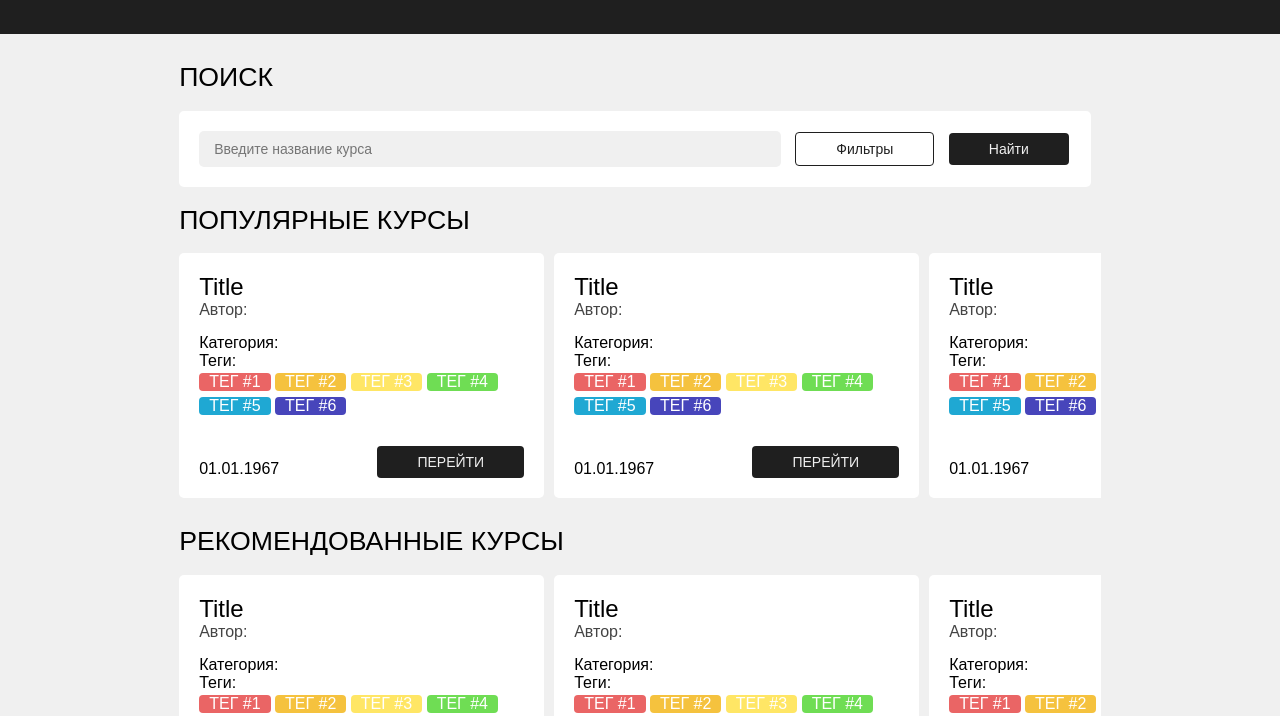
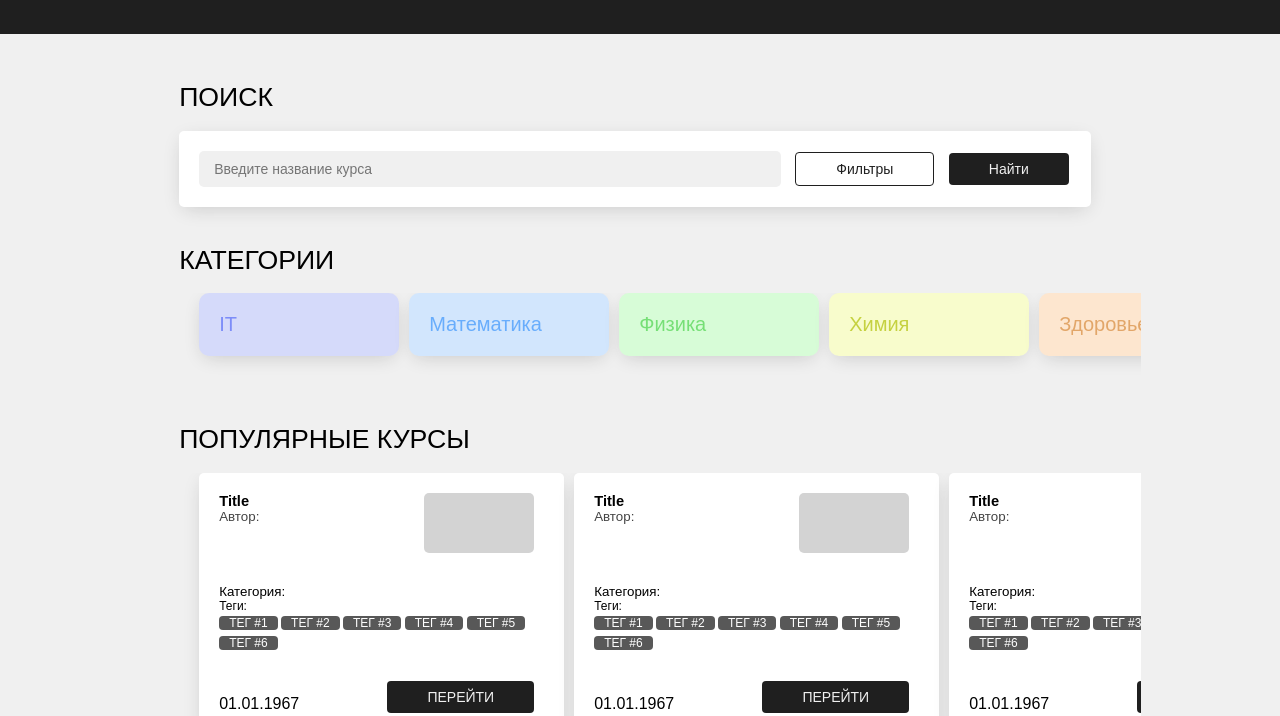
Before and after one commit to NevinLV/NevinLV.github.io, a plain HTML site: page home.html in a window 1280 px wide. Shown: the part 66-782 px from the top of the page. Drawn offline with Linux system fonts and the light colour scheme.

Commit message:
UPDATE 3.1

```diff
--- a/home.html
+++ b/home.html
@@ -69,11 +69,49 @@
             </div>
         </div>
 
+        <h1>КАТЕГОРИИ</h1>
+        <div class="List" id=Categories>
+            <div class="card block small" id="IT">
+                IT
+            </div>
+            <div class="card block small" id="MATH">
+                Математика
+            </div>
+            <div class="card block small" id="PHYSICS">
+                Физика
+            </div>
+            <div class="card block small" id="CHEMISTRY">
+                Химия
+            </div>
+            <div class="card block small" id="HEALTH">
+                Здоровье
+            </div>
+            <div class="card block small" id="ART">
+                Искусство
+            </div>
+            <div class="card block small" id="MUSIC">
+                Музыка
+            </div>
+            <div class="card block small" id="COOKERY">
+                Кулинария
+            </div>
+            <div class="card block small" id="OTHER">
+                Прочее
+            </div>
+        </div>
+
         <h1>ПОПУЛЯРНЫЕ КУРСЫ</h1>
         <div class="List" id="popular">
             <div class="card block" id="1">
+                <div class="lable">
+                    <div class="text">
                         <div class="title">Title</div>
                         <div class="autor">Автор:</div>
+                    </div>
+                    <div class="img">
+
+                    </div>
+                </div>
                 <div class="categor">Категория:</div>
                 <div class="tags">Теги: </br>
                     <div id="t1">
@@ -99,8 +137,15 @@
                 <button class="go">ПЕРЕЙТИ</button>
             </div>
             <div class="card block" id="2">
+                <div class="lable">
+                    <div class="text">
                         <div class="title">Title</div>
                         <div class="autor">Автор:</div>
+                    </div>
+                    <div class="img">
+
+                    </div>
+                </div>
                 <div class="categor">Категория:</div>
                             <div class="tags">Теги: </br>
                     <div id="t1">
@@ -126,8 +171,15 @@
                 <button class="go">ПЕРЕЙТИ</button>
             </div>
             <div class="card block" id="2">
+                <div class="lable">
+                    <div class="text">
                         <div class="title">Title</div>
                         <div class="autor">Автор:</div>
+                    </div>
+                    <div class="img">
+
+                    </div>
+                </div>
                 <div class="categor">Категория:</div>
                 <div class="tags">Теги: </br>
                     <div id="t1">
@@ -153,8 +205,15 @@
                 <button class="go">ПЕРЕЙТИ</button>
             </div>
             <div class="card block" id="3">
+                <div class="lable">
+                    <div class="text">
                         <div class="title">Title</div>
                         <div class="autor">Автор:</div>
+                    </div>
+                    <div class="img">
+
+                    </div>
+                </div>
                 <div class="categor">Категория:</div>
                             <div class="tags">Теги: </br>
                     <div id="t1">
@@ -180,8 +239,15 @@
                 <button class="go">ПЕРЕЙТИ</button>
             </div>
             <div class="card block" id="4">
+                <div class="lable">
+                    <div class="text">
                         <div class="title">Title</div>
                         <div class="autor">Автор:</div>
+                    </div>
+                    <div class="img">
+
+                    </div>
+                </div>
                 <div class="categor">Категория:</div>
                             <div class="tags">Теги: </br>
                     <div id="t1">
@@ -207,8 +273,15 @@
                 <button class="go">ПЕРЕЙТИ</button>
             </div>
             <div class="card block" id="5">
+                <div class="lable">
+                    <div class="text">
                         <div class="title">Title</div>
                         <div class="autor">Автор:</div>
+                    </div>
+                    <div class="img">
+
+                    </div>
+                </div>
                 <div class="categor">Категория:</div>
                             <div class="tags">Теги: </br>
                     <div id="t1">
@@ -238,8 +311,15 @@
         <h1>РЕКОМЕНДОВАННЫЕ КУРСЫ</h1>
         <div class="List" id="rec">
             <div class="card block" id="1">
+                <div class="lable">
+                    <div class="text">
                         <div class="title">Title</div>
                         <div class="autor">Автор:</div>
+                    </div>
+                    <div class="img">
+
+                    </div>
+                </div>
                 <div class="categor">Категория:</div>
                             <div class="tags">Теги: </br>
                     <div id="t1">
@@ -265,8 +345,15 @@
                 <button class="go">ПЕРЕЙТИ</button>
             </div>
             <div class="card block" id="2">
+                <div class="lable">
+                    <div class="text">
                         <div class="title">Title</div>
                         <div class="autor">Автор:</div>
+                    </div>
+                    <div class="img">
+
+                    </div>
+                </div>
                 <div class="categor">Категория:</div>
                             <div class="tags">Теги: </br>
                     <div id="t1">
@@ -292,8 +379,15 @@
                 <button class="go">ПЕРЕЙТИ</button>
             </div>
             <div class="card block" id="2">
+                <div class="lable">
+                    <div class="text">
                         <div class="title">Title</div>
                         <div class="autor">Автор:</div>
+                    </div>
+                    <div class="img">
+
+                    </div>
+                </div>
                 <div class="categor">Категория:</div>
                             <div class="tags">Теги: </br>
                     <div id="t1">
@@ -319,8 +413,15 @@
                 <button class="go">ПЕРЕЙТИ</button>
             </div>
             <div class="card block" id="3">
+                <div class="lable">
+                    <div class="text">
                         <div class="title">Title</div>
                         <div class="autor">Автор:</div>
+                    </div>
+                    <div class="img">
+
+                    </div>
+                </div>
                 <div class="categor">Категория:</div>
                             <div class="tags">Теги: </br>
                     <div id="t1">
@@ -346,8 +447,15 @@
                 <button class="go">ПЕРЕЙТИ</button>
             </div>
             <div class="card block" id="4">
+                <div class="lable">
+                    <div class="text">
                         <div class="title">Title</div>
                         <div class="autor">Автор:</div>
+                    </div>
+                    <div class="img">
+
+                    </div>
+                </div>
                 <div class="categor">Категория:</div>
                             <div class="tags">Теги: </br>
                     <div id="t1">
@@ -373,8 +481,15 @@
                 <button class="go">ПЕРЕЙТИ</button>
             </div>
             <div class="card block" id="5">
+                <div class="lable">
+                    <div class="text">
                         <div class="title">Title</div>
                         <div class="autor">Автор:</div>
+                    </div>
+                    <div class="img">
+
+                    </div>
+                </div>
                 <div class="categor">Категория:</div>
                             <div class="tags">Теги: </br>
                     <div id="t1">
--- a/style/design-tokens/colors.css
+++ b/style/design-tokens/colors.css
@@ -6,10 +6,24 @@
     --lgray: #D3D3D3;
     --white: #F0F0F0;
     --lwhite: #FAFAFA;
-    --t1: #EA6565;
-    --t2: #F5C23E;
-    --t3: #FFE665;
-    --t4: #6FDD54;
-    --t5: #1FA8D3;
-    --t6: #4745BB;
+
+    --c1: #d5dafa;
+    --c2: #d2e6fd;
+    --c3: #d7fcd7;
+    --c4: #f8fccc;
+    --c5: #fde6cf;
+    --c6: #fdcfcc;
+    --c7: #fdcaf2;
+    --c8: #d1d5f8;
+    --c9: #1F1F1F;
+
+    --tc1: #7d8df8;
+    --tc2: #68adfc;
+    --tc3: #76df76;
+    --tc4: #c5d140;
+    --tc5: #e2a669;
+    --tc6: #da726a;
+    --tc7: #d667be;
+    --tc8: #646ec9;
+    --tc9: #ffffff;
 }
--- a/style/design-tokens/elements.css
+++ b/style/design-tokens/elements.css
@@ -9,6 +9,7 @@ input{
     padding: 10px 15px;
     width: 100%;
     display: inline-block;
+
 }
 input:focus{
     background-color: var(--white);
@@ -46,11 +47,17 @@ button:active {
     background-color: black;
 }
 
+.search{
+    -webkit-box-shadow: 0px 5px 19px -5px rgba(30, 30, 30, 0.2);
+    -moz-box-shadow: 0px 5px 19px -5px rgba(30, 30, 30, 0.2);
+    box-shadow: 0px 5px 19px -5px rgba(30, 30, 30, 0.2);
+}
 
 /* Заголовки */
 h1{
     font-weight: 100;
     font-size: var(--h1-size);
+    padding-top: 20px;
 }
 
 /* Абзацы */
@@ -67,6 +74,7 @@ p{
     display: inline-flex;
     overflow-x: scroll;
     width: 100%;
+    padding: 0px 20px 20px 20px;
 }
 .List::-webkit-scrollbar {
     width: 0;
@@ -88,10 +96,19 @@ p{
     height: var(--card-height);
     position: relative;
     flex: none;
+    -webkit-box-shadow: 0px 5px 19px -5px rgba(30, 30, 30, 0.2);
+    -moz-box-shadow: 0px 5px 19px -5px rgba(30, 30, 30, 0.2);
+    box-shadow: 0px 5px 19px -5px rgba(30, 30, 30, 0.2);
 }
+        .card .lable{
+            display: flex;
+            position: relative;
+        }
         /* Заголовок карты */
         .card .title{
             font-size: var(--card-title);
+            width: calc(var(--card-width) - 120px);
+            font-weight: bold;
         }
         /* Автор */
         .card .autor{
@@ -99,9 +116,21 @@ p{
             color: #444444;
             margin-bottom: 15px;
         }
+        /* Изображение */
+        .card .img{
+            margin-right: 10px;
+            background-color: var(--lgray);
+            width: 110px;
+            height: 60px;
+            border-radius: 5px;
+            position: absolute;
+            right: 0px;
+
+        }
         /* Категория */
         .card .categor{
             font-size: var(--card-categ);
+            padding-top: 45px;
         }
         /* Теги */
         .card .tags{
@@ -119,24 +148,10 @@ p{
                     text-transform: uppercase;
                     display: inline-flex;
                 }
-                .tags #t1{
-                    background-color: var(--t1);
+                .tags > div{
+                    background-color: var(--llblack);
                 }
-                .tags #t2{
-                    background-color: var(--t2);
-                }
-                .tags #t3{
-                    background-color: var(--t3);
-                }
-                .tags #t4{
-                    background-color: var(--t4);
-                }
-                .tags #t5{
-                    background-color: var(--t5);
-                }
-                .tags #t6{
-                    background-color: var(--t6);
-                }
+
         /* Дата */
         .card .date{
             font-size: var(--card-date);
@@ -148,5 +163,51 @@ p{
         .card button{
             position: absolute;
             bottom: 20px;
-            right: 20px;
+            right: 30px;
         }
+
+    .small{
+            width: var(--small-card-width);
+            height: var(--small-card-hight);
+            font-weight: lighter;
+            font-size: 20px;
+            border-radius: 10px;
+
+    }
+
+    #IT{
+        background-color: var(--c1);
+        color: var(--tc1);
+    }
+    #MATH{
+        background-color: var(--c2);
+        color: var(--tc2);
+    }
+    #PHYSICS{
+        background-color: var(--c3);
+        color: var(--tc3);
+    }
+    #CHEMISTRY{
+        background-color: var(--c4);
+        color: var(--tc4);
+    }
+    #HEALTH{
+        background-color: var(--c5);
+        color: var(--tc5);
+    }
+    #ART{
+        background-color: var(--c6);
+        color: var(--tc6);
+    }
+    #MUSIC{
+        background-color: var(--c7);
+        color: var(--tc7);
+    }
+    #COOKERY{
+        background-color: var(--c8);
+        color: var(--tc8);
+    }
+    #OTHER{
+        background-color: var(--c9);
+        color: var(--tc9);
+    }
--- a/style/design-tokens/sizes.css
+++ b/style/design-tokens/sizes.css
@@ -16,13 +16,16 @@
         --reg-centrir: right;
 
         --card-width: 325px;
-        --card-height: 205px;
+        --card-height: 220px;
 
-        --card-title: 24px;
-        --card-autor: 12pt;
-        --card-categ: 12pt;
-        --card-tegs: 12pt;
+        --card-title: 11pt;
+        --card-autor: 10pt;
+        --card-categ: 10pt;
+        --card-tegs: 9pt;
         --card-date: 12pt;
+
+        --small-card-width: 160px;
+        --small-card-height: 150px;
     }
 }
 @media only screen and (max-device-width: 480px) {
@@ -42,6 +45,9 @@
 
         --card-width: 70vw;
         --card-height: 25vh;
+
+        --small-card-width: 10vw;
+        --small-card-height: 15vh;
 
         --card-title: 40pt;
         --card-autor: 30pt;
--- a/style/landing.css
+++ b/style/landing.css
@@ -82,7 +82,6 @@ body{
 /* ЛОГОТИП */
 
 #logo{
-    font-family: 'Coda ExtraBold';
     margin-top: 30vh;
     text-align: center;
 }
```
Lines whose indentation alone changed are shown as unchanged.
